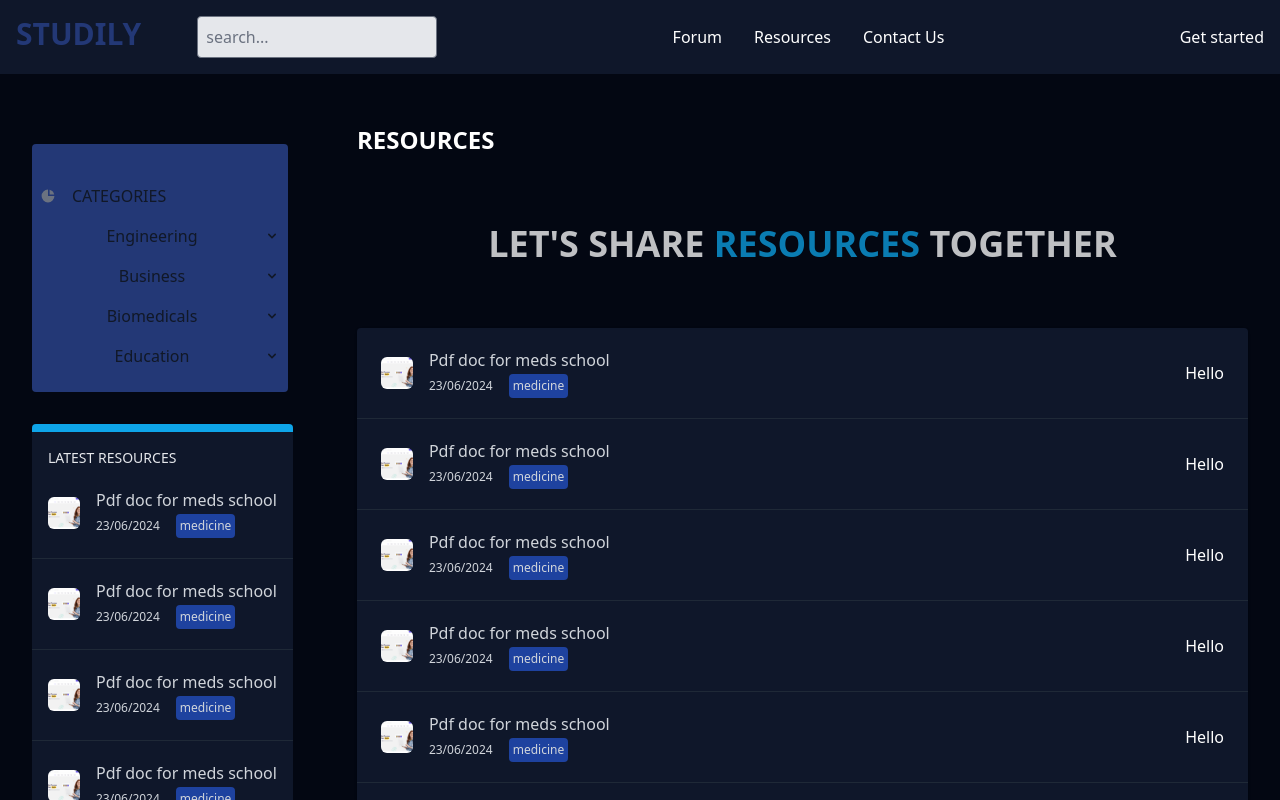
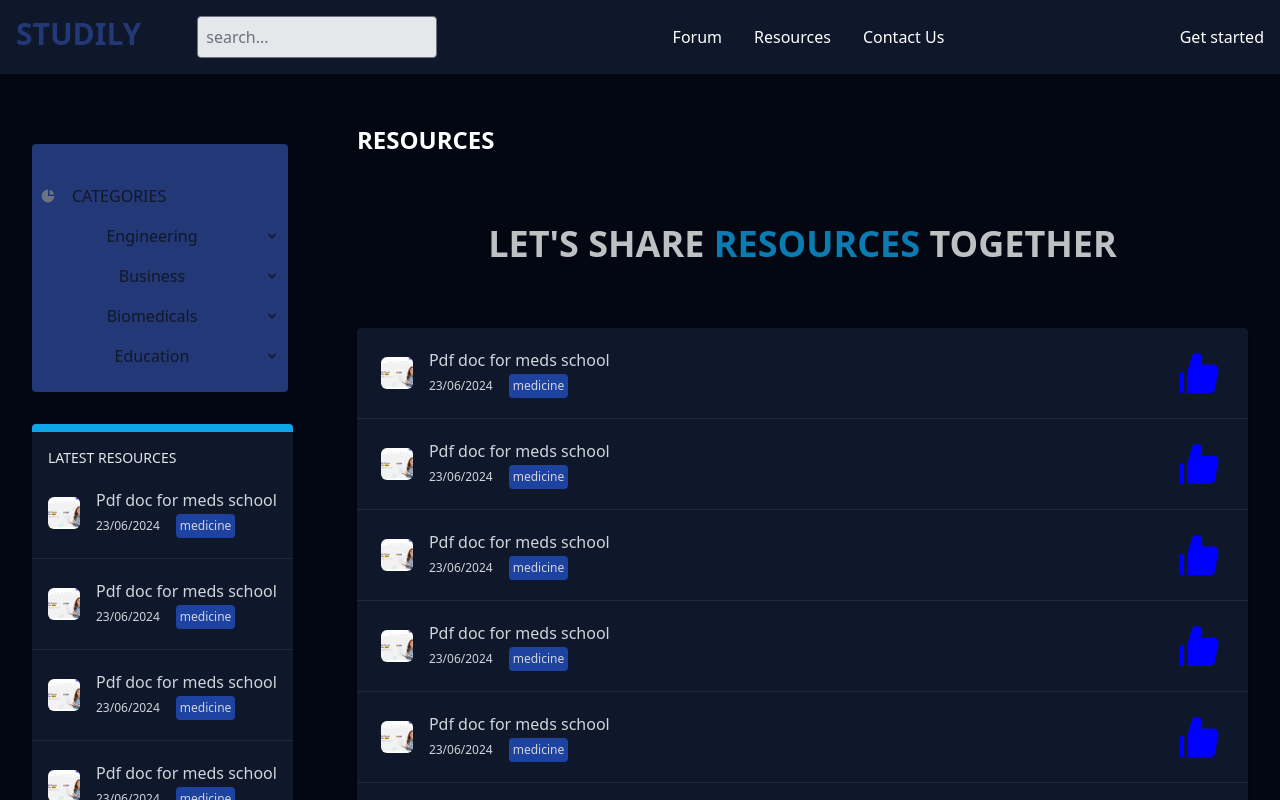
Before and after one commit to tessobelvine/studily, a Next.js app: page /resources in a window 1280 px wide. Shown: the top 800 px of the page. Built offline with nearby package versions, Linux system fonts and the light colour scheme; no server answers.

Commit message:
replaced hello with and icon resource page

```diff
--- a/app/resources/page.jsx
+++ b/app/resources/page.jsx
@@ -1,6 +1,6 @@
 /* eslint-disable react/no-unescaped-entities */
 import ResourceCards from "@/components/ResourceCards";
-
+import {AiFillLike} from 'react-icons/ai'
 const resources = [
   {
     title: "Pdf doc for meds school",
@@ -64,7 +64,8 @@ export default function page() {
               key={index}
               className={`flex justify-between items-center px-6 ${index !== resources.length - 1 ? "border-b border-b-gray-800" : ""}`}>
               <ResourceCards resource={resource} />
-              <div className="text-white">Hello</div>
+              <AiFillLike color="blue" size={50}/>
+
             </div>
           ))}
         </div>
```
